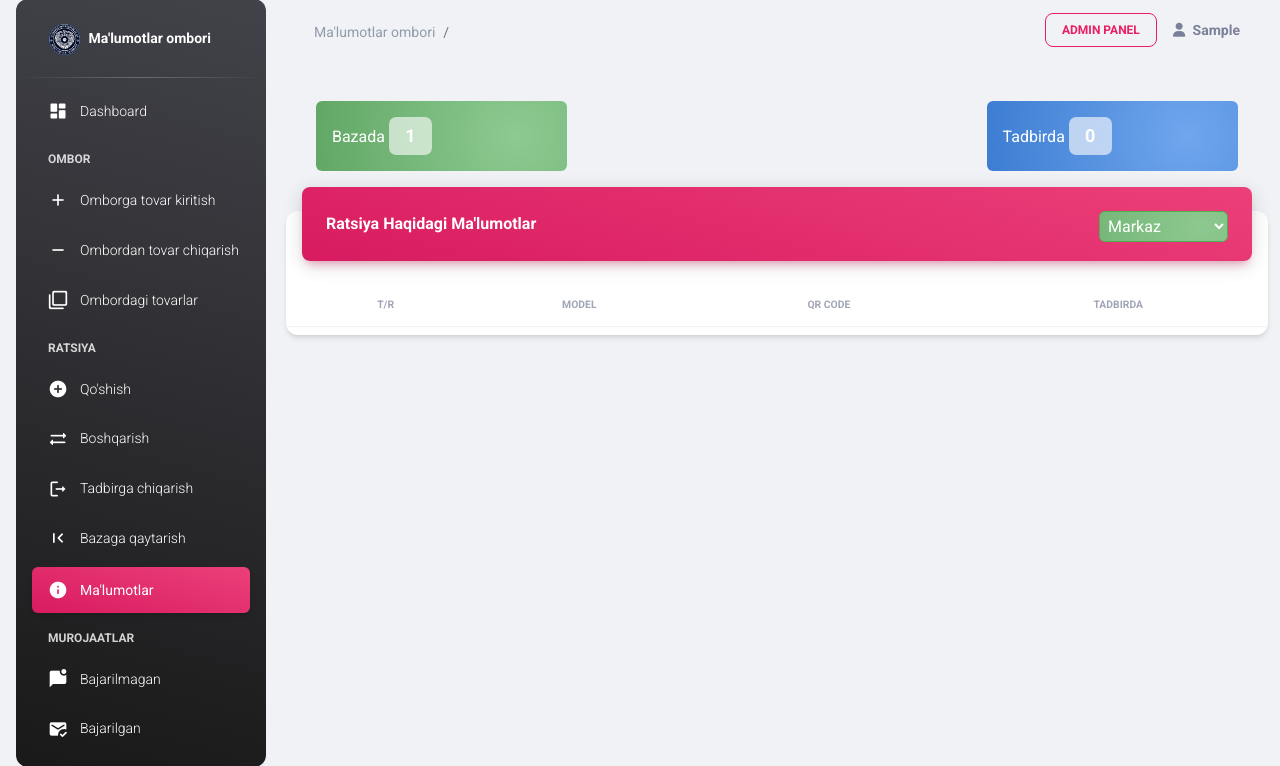
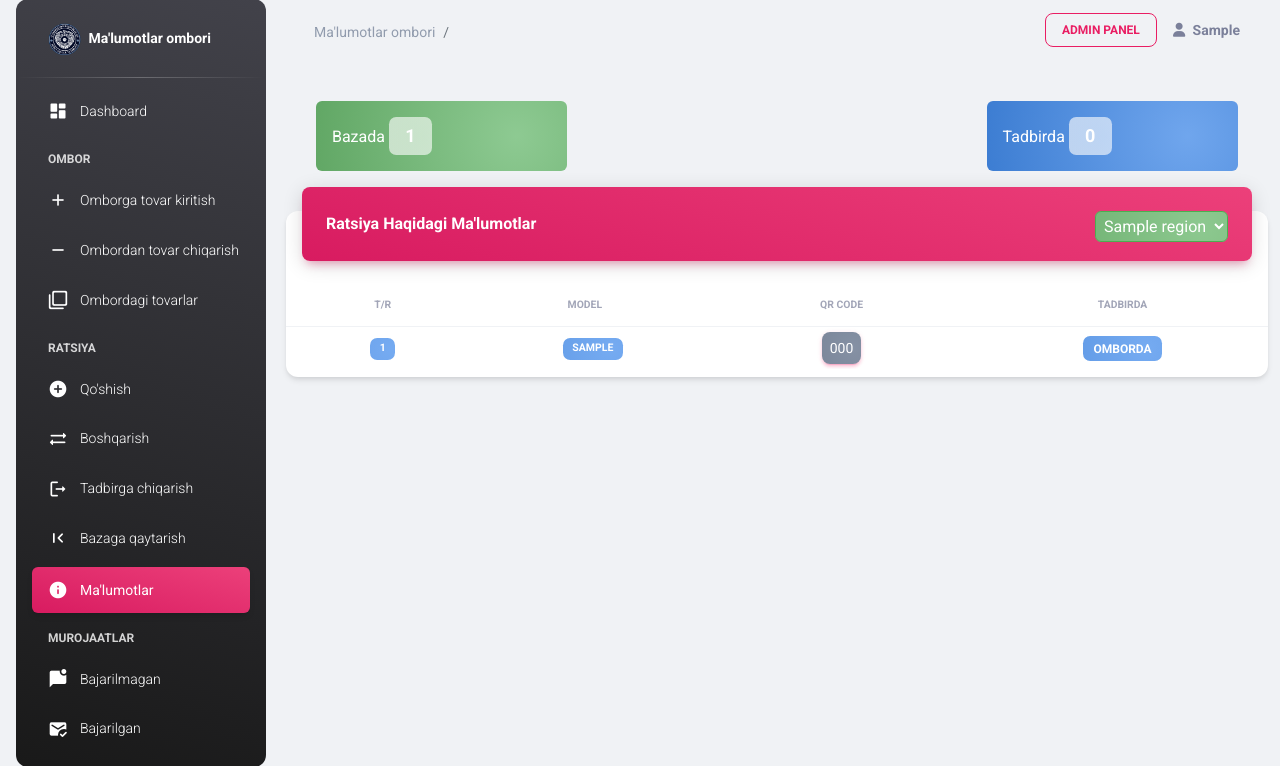
Before and after one commit to JaloliddinRuzikulov/bm, a Django app: page /twoway/data/ in a window 1280 px wide. Shown: the part 17-783 px from the top of the page. Run offline with Django 4.2, Linux system fonts and the light colour scheme; a user stored in the database is signed in; tables that the repository leaves empty hold one stand-in row (values such as "Sample post"); some libraries are stand-ins or nearby versions.

Commit message:
bug fixes - twoway data

```diff
--- a/accounts/admin.py
+++ b/accounts/admin.py
@@ -16,10 +16,11 @@
         'username',
         'email',
         'phone_number',
+        'region',
         'is_staff',
     ]
-    fieldsets = UserAdmin.fieldsets + ((None, {'fields': ('phone_number',), }),)
-    add_fieldsets = UserAdmin.add_fieldsets + ((None, {'fields': {'phone_number',}, }),)
+    fieldsets = UserAdmin.fieldsets + ((None, {'fields': ('phone_number','region',), }),)
+    add_fieldsets = UserAdmin.add_fieldsets + ((None, {'fields': {'phone_number', 'region',}, }),)
 
 
 admin.site.register(CustomUser, CustomUserAdmin)
--- a/accounts/models.py
+++ b/accounts/models.py
@@ -2,8 +2,8 @@
 from django.urls import reverse
 
 from django.contrib.auth.models import AbstractUser
-
-
+from twowayradio.models import Region
 # Create your models here.
 class CustomUser(AbstractUser):
     phone_number = models.CharField(max_length=60)
+    region = models.ForeignKey(Region, on_delete=models.CASCADE, null=True)
--- a/templates/addwaltalkie.html
+++ b/templates/addwaltalkie.html
@@ -32,7 +32,8 @@
                                         <input type="text" class="form-control form-control-lg rounded-0 flex-fill"
                                                onkeydown="handlerkeys()"
                                                id="addinput"
-                                               name="addinput">
+                                               name="addinput"
+                                                placeholder="Kiritish maydoni">
 
                                         {#                                    <a class="btn  qrimage ps-5 pe-6" type="button" "></a>#}
 
--- a/templates/twoway_list.html
+++ b/templates/twoway_list.html
@@ -11,10 +11,10 @@
 
     {% include "aside.html" %}
 
-    <main class="main-content position-relative max-height-vh-100 h-100 border-radius-lg " >
+    <main class="main-content position-relative max-height-vh-100 h-100 border-radius-lg ">
         {% include 'navbar.html' %}
         <div class="container-fluid py-4">
-            <div class="row justify-content-md-center my-3">
+            <div class="row justify-content-md-center my-3" id="numerator">
                 <div class="col col-lg-3 p-3 bg-gradient-faded-success rounded text-white">
                     <span>Bazada <span class="badge bg-gradient-faded-white text-xxl-start"
                                        style="font-size: large">{{ cost_in }}</span></span>
@@ -26,8 +26,8 @@
                                          style="font-size: large">{{ cost_out }}</span></span>
                 </div>
             </div>
-            <div class="row">
-                <div class="col-12">
+            <div class="row justify-content-center" id="row">
+                <div class="col-12 " id="col">
                     <div class="card my-4">
                         <div class="card-header p-0 position-relative mt-n4 mx-3 z-index-2">
                             <div class="bg-gradient-primary shadow-primary border-radius-lg pt-4 pb-3 ">
@@ -36,10 +36,11 @@
                                     <h6 class="text-white text-capitalize float-start mx-4">Ratsiya haqidagi
                                         ma'lumotlar</h6>
                                     <div class="custom-select">
-                                        <select  class="rounded-2 float-end mx-4 bg-gradient-faded-success text-white border-success p-1"
+                                        <select class="rounded-2 float-end mx-4 bg-gradient-faded-success text-white border-success p-1"
                                                 id="tuman" onchange="myRegion()">
-                                            <option>Markaz</option>
-                                            <option>Koson tumani</option>
+                                            {% for option in options %}
+                                                <option>{{ option }}</option>
+                                            {% endfor %}
                                         </select>
                                     </div>
                                 </div>
@@ -101,23 +102,50 @@
 
     <script>
         function myRegion() {
-            var x = document.getElementById("tuman").value;
-            var filter, table, tr, td, i, txtValue;
+
+            var filter, table, tr, td, i, txtValue, numerator, x, n = 0, cost_in = 0, cost_out = 0, boolrole;
+            x = document.getElementById("tuman").value;
+            numerator = document.getElementById("numerator")
             filter = x.toUpperCase();
+            boolrole = "{{ boolrole }}".toUpperCase();
             table = document.getElementById('region');
             tr = table.getElementsByTagName("tr");
+            th = table.getElementsByTagName("th");
+            if (filter != boolrole) {
+                numerator.style.display = "none";
+                th[3].style.display = "none";
+                document.getElementById("row").className = "row justify-content-center";
+                document.getElementById("col").className = "col-6";
+            } else {
+                th[3].style.display = "";
+                document.getElementById("row").className = "row";
+                document.getElementById("col").className = "col-12";
+            }
             for (i = 0; i < tr.length; i++) {
                 td = tr[i].getElementsByTagName("td")[4];
                 if (td) {
                     txtValue = td.textContent || td.innerText;
                     if (txtValue.toUpperCase().indexOf(filter) > -1) {
+                        if (filter != boolrole) {
+                            tr[i].getElementsByTagName("td")[3].style.display = "none";
+                        }
+                        n++;
+                        tr[i].getElementsByTagName("td")[0].innerHTML = "<span class=\"badge badge-sm bg-gradient-faded-info\">" + n + "</span>";
                         tr[i].style.display = "";
+                        if (tr[i].getElementsByTagName("td")[3].innerText == "TADBIRDA") cost_out += 1; else cost_in += 1;
                     } else {
                         tr[i].style.display = "none";
                     }
                 }
             }
+            numerator.getElementsByTagName("span")[1].innerText = cost_in;
+            numerator.getElementsByTagName("span")[3].innerText = cost_out;
+            if (filter == boolrole) {
+                numerator.style.display = "";
+
+            }
         }
+
         myRegion()
     </script>
 
--- a/twowayradio/models.py
+++ b/twowayradio/models.py
@@ -1,7 +1,7 @@
 import datetime
 from django.db import models
-from accounts.models import CustomUser
 from django.urls import reverse
+from django.conf import settings
 
 
 class EventName(models.Model):
@@ -13,7 +13,7 @@
 
 class Event(models.Model):
     name = models.ForeignKey(EventName, on_delete=models.CASCADE, null=True, blank=True, default=None)
-    opener = models.ForeignKey(CustomUser, on_delete=models.CASCADE)
+    opener = models.ForeignKey(settings.AUTH_USER_MODEL, on_delete=models.CASCADE)
     pub_date = models.DateTimeField(auto_now_add=True)
     closed_date = models.DateTimeField(null=True, blank=True)
     closed = models.BooleanField(default=False)
--- a/twowayradio/views.py
+++ b/twowayradio/views.py
@@ -2,7 +2,8 @@
 from django.http import FileResponse
 from django.contrib.auth.mixins import LoginRequiredMixin
 from django.views.generic import TemplateView, ListView, RedirectView
-from .models import TwoWay, Region, Liable, EventName, Event
+from .models import TwoWay, Region, EventName, Event
+from accounts.models import CustomUser
 from twowayradio.appm.pdfgen import pdf_printer
 import datetime
 
@@ -141,8 +142,16 @@
 
     def get_context_data(self, *, object_list=None, **kwargs):
         data = super().get_context_data(**kwargs)
+        user = self.request.user
         cost_in = TwoWay.objects.filter(warehouse=True).count()
         cost_out = TwoWay.objects.filter(warehouse=False).count()
         data['cost_in'] = cost_in
         data['cost_out'] = cost_out
+        other = CustomUser.objects.get(pk = user.pk).region.region_name
+        if user.is_superuser:
+            data['options'] = Region.objects.all()
+            data['boolrole'] = CustomUser.objects.get(pk=user.pk).region.region_name
+
+        else:
+            data['options'] = Region.objects.all().filter(region_name=other)
         return data
```
